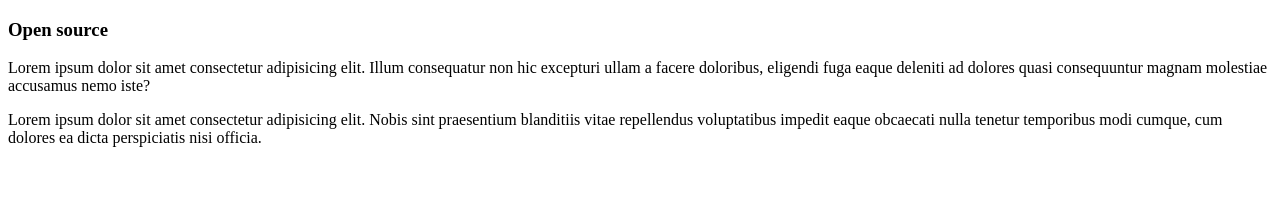
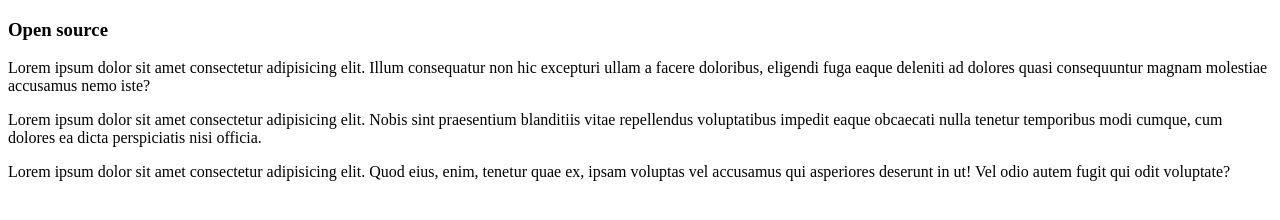
Before and after one commit to Omor-Faruk-9/open-source-demo, a plain HTML site: page index.html in a window 1280 px wide. Drawn offline with Linux system fonts and the light colour scheme.

Commit message:
added one line index file

```diff
--- a/index.html
+++ b/index.html
@@ -20,6 +20,11 @@
         obcaecati nulla tenetur temporibus modi cumque, cum dolores ea dicta
         perspiciatis nisi officia.
       </p>
+      <p>
+        Lorem ipsum dolor sit amet consectetur adipisicing elit. Quod eius,
+        enim, tenetur quae ex, ipsam voluptas vel accusamus qui asperiores
+        deserunt in ut! Vel odio autem fugit qui odit voluptate?
+      </p>
     </div>
   </body>
 </html>
```
